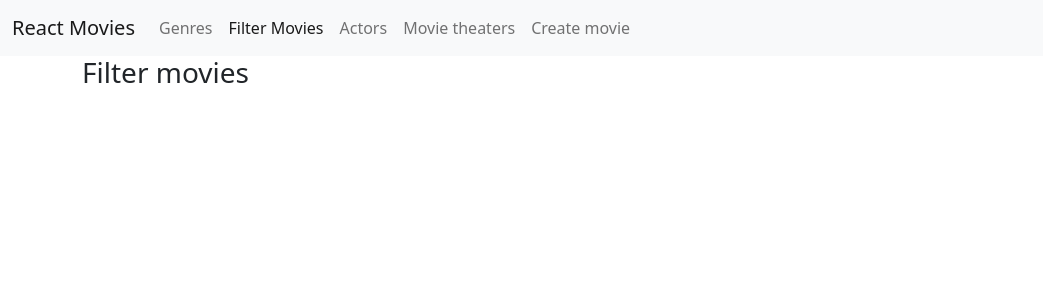
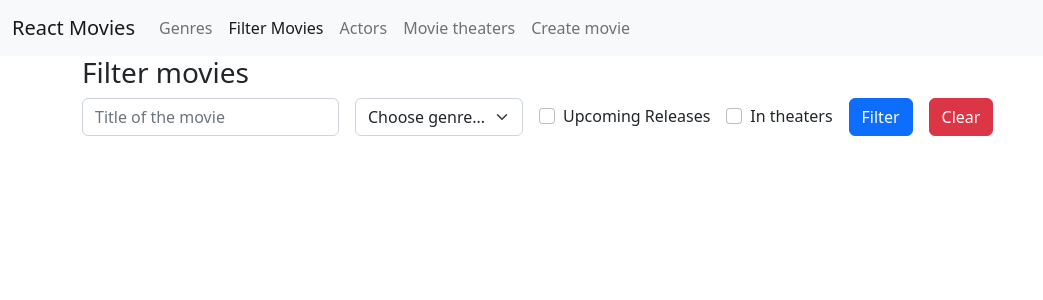
Before and after one commit to Nuriddin5/MovieFullStack, a React (Create React App) app in the folder movie-app/: page /movies/filter in a window 1280 px wide. Shown: the top 300 px of the page, without its empty margins (0-1043 px from the left). Built offline with nearby package versions, Linux system fonts and the light colour scheme.

Commit message:
added filter movie to client app

```diff
--- a/movie-app/src/genres/CreateGenre.tsx
+++ b/movie-app/src/genres/CreateGenre.tsx
@@ -1,8 +1,4 @@
-import Button from "../utils/Button";
-import {Link} from "react-router-dom";
-import {Form, Formik} from "formik";
-import * as Yup from 'yup';
-import TextField from "../forms/TextField";
+import GenreForm from "./GenreForm";
 
 export default function CreateGenre() {
 
@@ -11,29 +7,12 @@
     return (
         <><h3>Create genre</h3>
 
-            <Formik initialValues={{
-                name: ''
-            }} onSubmit={values =>
-                console.log(values)
+            <GenreForm model={{name: ""}} onSubmit={async value => {
+                await new Promise(r => setTimeout(r, 1000));
+                console.log(value)
             }
-                    validationSchema={
-                        Yup.object({
-                            name: Yup.string().firstLetterUppercase().required('This field is required')
-                        })
-                    }
-            >
-
-
-                <Form>
-                    <TextField field={'name'} displayName={'Name'}/>
-
-                    <Button type={"submit"} class={'btn btn-primary'}>Save changes</Button>
-                    <Link to={'genres'} className={'btn btn-secondary'}>Cancel</Link>
-
-                </Form>
-
-            </Formik>
+            }/>
 
         </>
-    )
+    );
 }
--- a/movie-app/src/genres/EditGenre.tsx
+++ b/movie-app/src/genres/EditGenre.tsx
@@ -1,7 +1,14 @@
+import GenreForm from "./GenreForm";
+
 export default function EditGenre() {
     return(
         <><h3>Edit genre</h3>
-        {/*<Link className={'btn btn-primary'} to={'/genres/create'}>Edit Genre</Link>*/}
+
+            <GenreForm model={{name: "Action"}} onSubmit={async value => {
+                await new Promise(r => setTimeout(r, 1000));
+                console.log(value)
+            }
+            }/>
         </>
     )
 };
--- /dev/null
+++ b/movie-app/src/genres/GenreForm.tsx
@@ -0,0 +1,39 @@
+import {Form, Formik, FormikHelpers} from "formik";
+import * as Yup from "yup";
+import TextField from "../forms/TextField";
+import Button from "../utils/Button";
+import {Link} from "react-router-dom";
+import {genreCreationDTO} from "./genres.model";
+
+
+export default function GenreForm(props: genreFormProps) {
+    return (
+        <Formik initialValues={props.model} onSubmit={props.onSubmit}
+                validationSchema={
+                    Yup.object({
+                        name: Yup.string().firstLetterUppercase().required('This field is required')
+                    })
+                }
+        >
+
+
+            {formikProps =>
+                <Form>
+                    <TextField field={'name'} displayName={'Name'}/>
+
+                    <Button disabled={formikProps.isSubmitting} type={"submit"} class={'btn btn-primary'}>Save
+                        changes</Button>
+                    <Link to={'genres'} className={'btn btn-secondary'}>Cancel</Link>
+
+                </Form>}
+
+
+        </Formik>
+    )
+};
+
+interface genreFormProps {
+    model: genreCreationDTO;
+
+    onSubmit(values: genreCreationDTO, action: FormikHelpers<genreCreationDTO>): void
+}
--- a/movie-app/src/movies/FilterMovies.tsx
+++ b/movie-app/src/movies/FilterMovies.tsx
@@ -1,6 +1,87 @@
+import {Field, Form, Formik} from "formik";
+import {genreDTO} from "../genres/genres.model";
+import Button from "../utils/Button";
+
 export default function FilterMovies() {
+    const initialValues: filterMoviesForm = {
+        title: '',
+        genreId: 0,
+        upcomingReleases: false,
+        inTheaters: false,
+    }
+
+    const genres: genreDTO[] = [
+        {id: 1, name: 'Drama'}, {id: 2, name: 'Comedy'}]
+
+
     return (
-        <><h3>Filter movies</h3>
+        <>
+
+            <h3>Filter movies</h3>
+            <Formik initialValues={initialValues}
+                    onSubmit={values => console.log(values)}>
+
+                {(formikProps) => <Form>
+                    <div className="row gx-3 align-items-center">
+                        <div className="col-auto">
+                            <input type="text" className="form-control"
+                                   id={'title'}
+                                   placeholder={'Title of the movie'} {...formikProps.getFieldProps('title')}/>
+
+                        </div>
+                        <div className="col-auto">
+                            <select className="form-select"
+                                    {...formikProps.getFieldProps('genreId')}>
+
+                                <option value="0">Choose genre...</option>
+
+                                {genres.map(genre =>
+                                    <option key={genre.id} value={genre.id}>{genre.name}</option>)}
+                            </select>
+                        </div>
+                        <div className="col-auto">
+                            <div className="form-check">
+                                <Field className={'form-check-input'} id={'upcomingReleases'} name={'upcomingReleases'}
+                                       type={'checkbox'}/>
+                                <label htmlFor="upcomingReleases" className="form-check-label">Upcoming Releases</label>
+                            </div>
+
+                        </div>
+
+                        <div className="col-auto">
+                            <div className="form-check">
+                                <Field className={'form-check-input'} id={'inTheaters'} name={'inTheaters'}
+                                       type={'checkbox'}/>
+                                <label htmlFor="inTheaters" className="form-check-label">In theaters</label>
+                            </div>
+
+                        </div>
+
+                        <div className="col-auto">
+                            <Button class={'btn btn-primary'} onClick={
+                                () => formikProps.submitForm()}>
+                                Filter
+                            </Button>
+                            <Button class={'btn btn-danger ms-3'}
+                                    onClick={() => formikProps.setValues(initialValues)}>
+                                Clear
+
+                            </Button>
+                        </div>
+                    </div>
+
+
+                </Form>}
+            </Formik>
+
+
         </>
-    )
+    );
 };
+
+interface filterMoviesForm {
+    title: string;
+    genreId: number;
+    upcomingReleases: boolean;
+    inTheaters: boolean;
+}
--- a/movie-app/src/utils/Button.tsx
+++ b/movie-app/src/utils/Button.tsx
@@ -1,7 +1,12 @@
 import React from "react";
 
 export default function Button(props: buttonProps) {
-    return <button type={props.type} onClick={props.onClick} className={props.class}>{props.children}</button>
+    return <button
+        type={props.type}
+        onClick={props.onClick}
+        className={props.class}
+        disabled={props.disabled}
+    >{props.children}</button>
 
 };
 
@@ -12,8 +17,11 @@
     onClick?(): void;
 
     type: 'button' | 'submit';
+
+    disabled?: boolean;
 }
 
 Button.defaultProps = {
-    type: 'button'
+    type: 'button',
+    disabled: false
 }
```
Also changed, not shown: movie-app/src/genres/genres.model.ts (added, +8 -0 lines).
